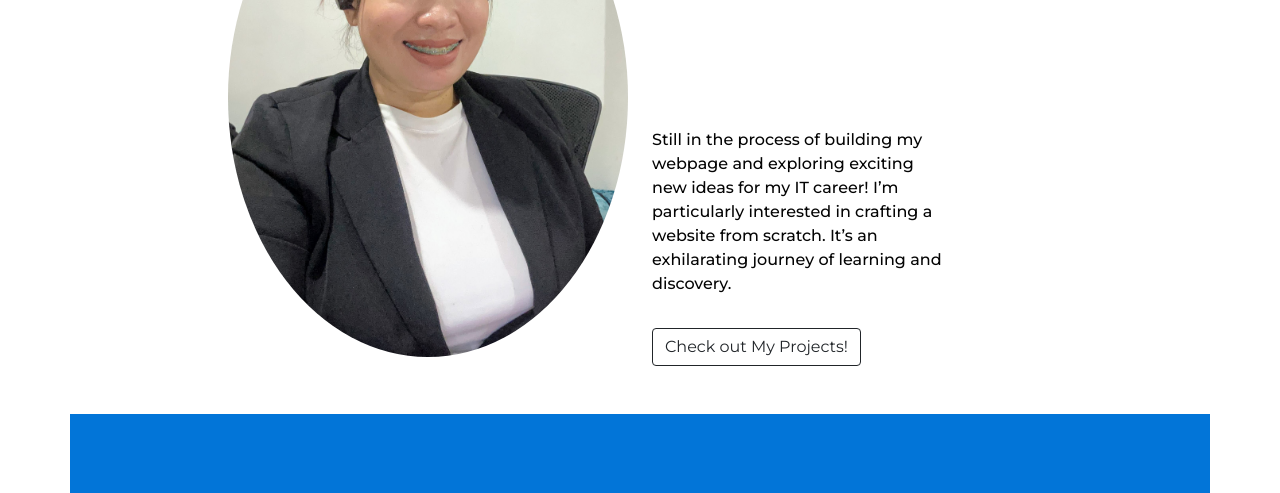
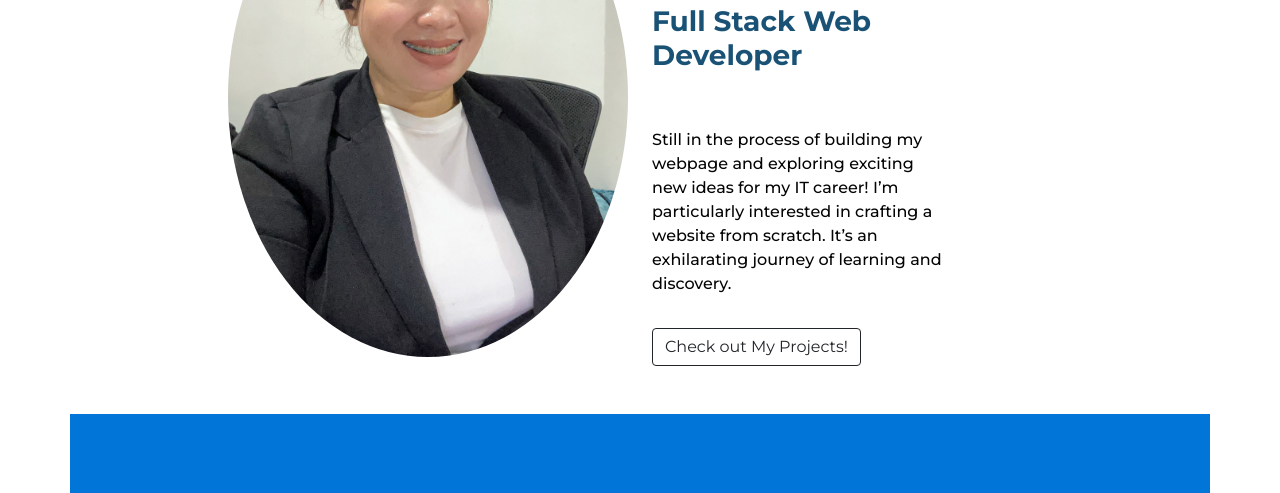
Before and after one commit to gpontanar/webportfolio, a plain HTML site: page index.html in a window 1280 px wide. Shown: the part 307-800 px from the top of the page. Drawn offline with nearby package versions, Linux system fonts and the light colour scheme.

Commit message:
Update adding ID position for h3 index.css

```diff
--- a/index.css
+++ b/index.css
@@ -28,6 +28,11 @@ h3{
 	color: #FFFFFF;
 	font-weight: 700;
 }
+#position{
+	font-family: "Montserrat", serif;
+	color: #1a5276;
+}
+
 
 #about {
 	font-family: "Montserrat", serif;
```
